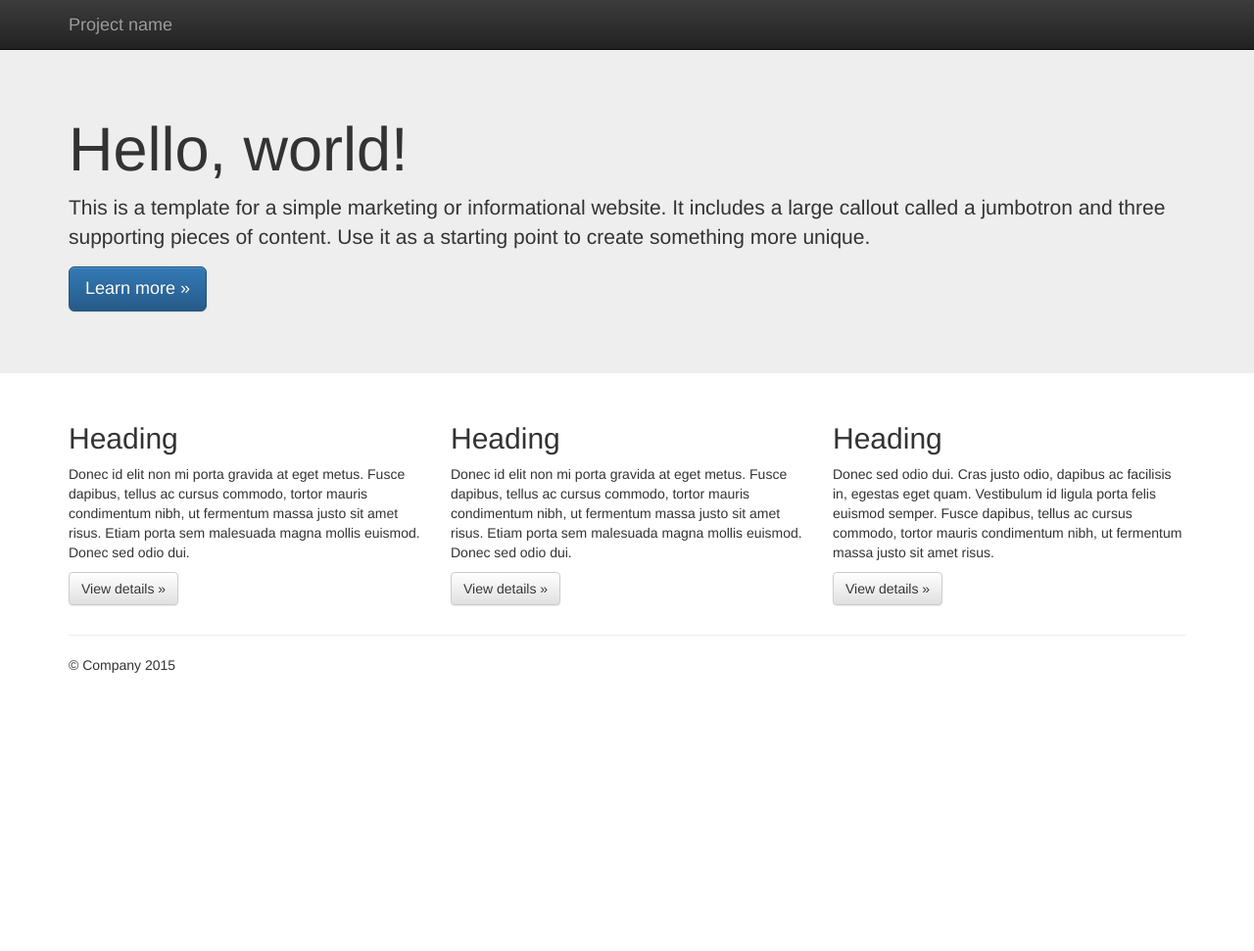
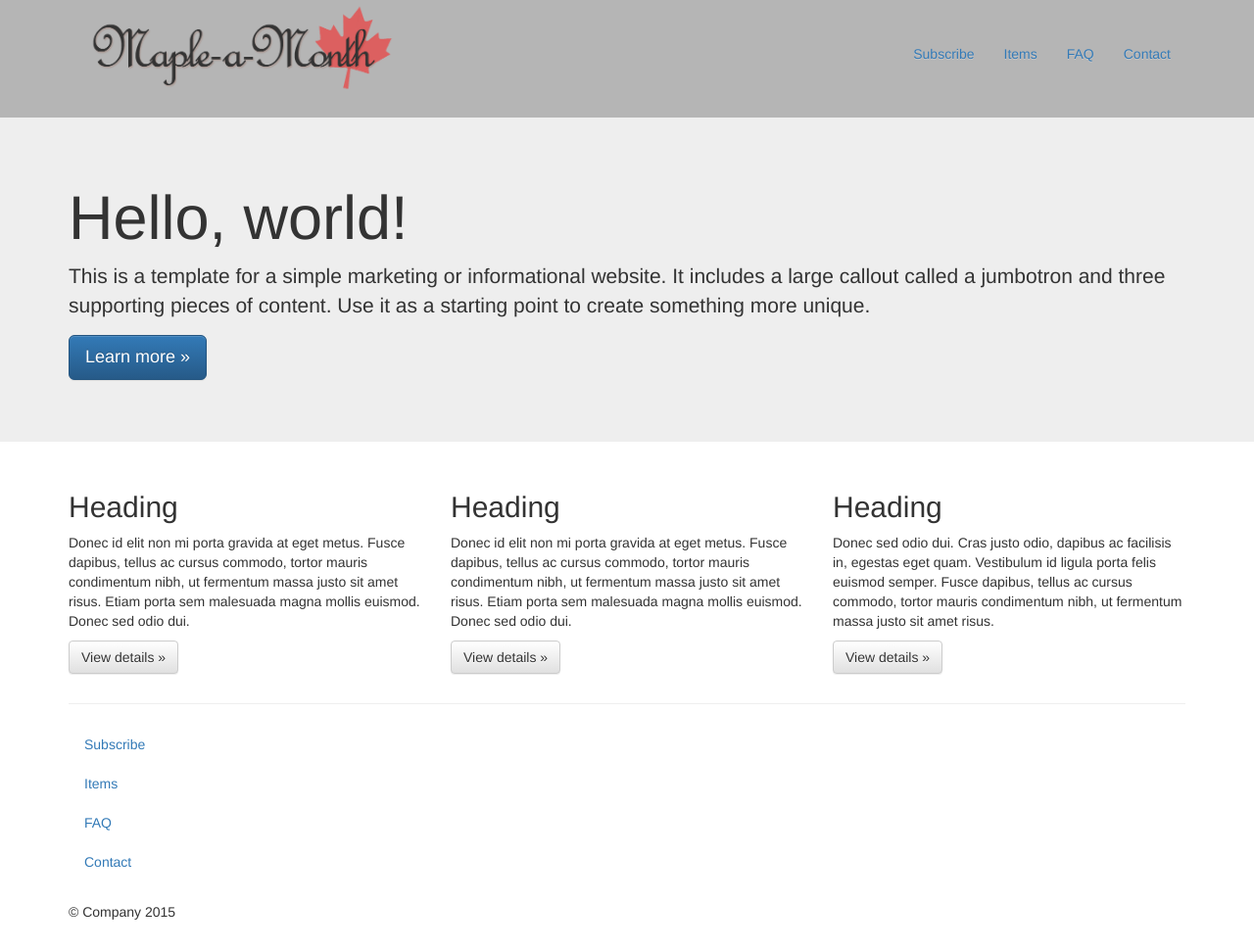
Before and after one commit to mapleamonth/mapleamonth.github.io, a plain HTML site: page index.html in a window 1280 px wide. Shown: the whole page at 98% size. Before the commit the page ends 800 px from the top, so only its background shows below. Drawn offline with nearby package versions, Linux system fonts and the light colour scheme.

Commit message:
Update header and footer

```diff
--- a/css/main.css
+++ b/css/main.css
@@ -3,3 +3,26 @@
 /* ==========================================================================
    Author's custom styles
    ========================================================================== */
+ body {
+ 	padding-top: 0px;
+ }
+.navbar-header {
+	height: 120px;
+}
+.navbar-logo {
+  height: 105px;
+  margin-top: 0px;
+  margin-right: -40px;
+}
+
+.top {
+	height: 120px;
+}
+
+#nav-bar {
+	padding-top: 30px;
+}
+
+#banner-top {
+	background-color: rgba(0, 0, 0, 0.29);
+}
--- a/index.html
+++ b/index.html
@@ -24,20 +24,32 @@
         <script src="js/vendor/modernizr-2.8.3-respond-1.4.2.min.js"></script>
     </head>
     <body>
-    <nav class="navbar navbar-inverse navbar-fixed-top" role="navigation">
-      <div class="container">
-        <div class="navbar-header">
-          <button type="button" class="navbar-toggle collapsed" data-toggle="collapse" data-target="#navbar" aria-expanded="false" aria-controls="navbar">
-            <span class="sr-only">Toggle navigation</span>
-            <span class="icon-bar"></span>
-            <span class="icon-bar"></span>
-            <span class="icon-bar"></span>
-          </button>
-          <a class="navbar-brand" href="#">Project name</a>
-        </div>
-        <div id="navbar" class="navbar-collapse collapse">
-        </div><!--/.navbar-collapse -->
-      </div>
+      <div id="banner-top" class="row top" role="banner">
+                  <div class="container">
+                      <div class="navbar-header">
+                          <a href="#">
+                              <img src="images/maple-a-month-logo-2.png" class="navbar-logo">
+
+                          </a>
+                      </div>
+                      <div id="nav-bar"class="navbar-collapse collapse">
+                          <ul class="nav navbar-nav navbar-right">
+                              <li><a href="#subscribe">Subscribe</a>
+                              </li>
+                              <li><a href="#items">Items</a>
+                              </li>
+                              <li><a href="#faq">FAQ</a>
+                              </li>
+                              <li><a href="#contact">Contact</a>
+                              </li>
+                          </ul>
+
+                      </div>
+
+                      <!--/.nav-collapse -->
+                  </div>
+              </div>
+
     </nav>
 
     <!-- Main jumbotron for a primary marketing message or call to action -->
@@ -72,7 +84,21 @@
       <hr>
 
       <footer>
+        <div>
+        <ul class="nav navbar">
+            <li><a href="#subscribe">Subscribe</a>
+            </li>
+            <li><a href="#items">Items</a>
+            </li>
+            <li><a href="#faq">FAQ</a>
+            </li>
+            <li><a href="#contact">Contact</a>
+            </li>
+        </ul>
+      </div>
+      <div>
         <p>&copy; Company 2015</p>
+      </div>
       </footer>
     </div> <!-- /container -->        <script src="//ajax.googleapis.com/ajax/libs/jquery/1.11.2/jquery.min.js"></script>
         <script>window.jQuery || document.write('<script src="js/vendor/jquery-1.11.2.min.js"><\/script>')</script>
```
